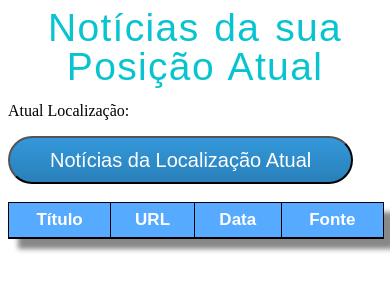
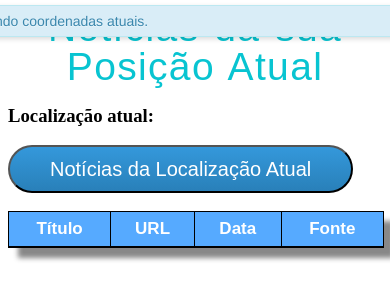
Before and after one commit to ajffdelgado/mashup_redes, a plain HTML site: page www/index.html in a window 390 px wide. Both pictures are taken after a click on the button "Notícias da Localização Atual". Drawn offline with Linux system fonts and the light colour scheme; some packages are replaced by stand-ins of ours.

Commit message:
Versão finalizada para testes

```diff
--- a/www/index.html
+++ b/www/index.html
@@ -4,7 +4,7 @@
   * Please see the included README.md file for license terms and conditions.
   -->
 <head>
-    <title>Blank Cordova Mobile App Project Template (Lite)</title>
+    <title>Notícias Local</title>
     <meta http-equiv="Content-type" content="text/html; charset=utf-8">
 
     <!-- see http://webdesign.tutsplus.com/tutorials/htmlcss-tutorials/quick-tip-dont-forget-the-viewport-meta-tag -->
@@ -27,7 +27,7 @@
 <body ng-controller="index">
 
     <div class="text_title">Notícias da sua Posição Atual</div>
-    <p>Atual Localização: {{local}}</p>
+    <p><h3>Localização atual: {{local}}</h3></p>
     <button class="btn"ng-click="localizacao()">Notícias da Localização Atual</button>
     <br>
     <br>
--- a/www/js/controller/controller.js
+++ b/www/js/controller/controller.js
@@ -7,6 +7,7 @@ myApp.controller('index', ['$scope',"$http", function($scope,$http) {
   $scope.local = null;
   $scope.noticias=[];
   $scope.localizacao = function(){
+    $.toast('Buscando coordenadas atuais.', {sticky: false, type: 'info'});
   	var geolocation = navigator.geolocation;
   	//console.log(geolocation)
   	geolocation.getCurrentPosition(sucesso, erro);
@@ -44,13 +45,8 @@ myApp.controller('index', ['$scope',"$http", function($scope,$http) {
           }
 
         };
-        //$scope.cidade= response.data.results[0].address_components[3].long_name;
-        //$scope.estado = response.data.results[0].address_components[5].long_name;
         $scope.local = $scope.cidade+", "+$scope.estado;
         getNoticias($scope.cidade,$scope.estado);
-        //$scope.noticias=getNoticias($scope.cidade,$scope.estado);
-        //alert("Cidade: "+$scope.cidade)
-
 
       }, function errorCallback(response) {
           $.toast('Erro ao identificar localização atual.', {sticky: true, type: 'danger'});
```
